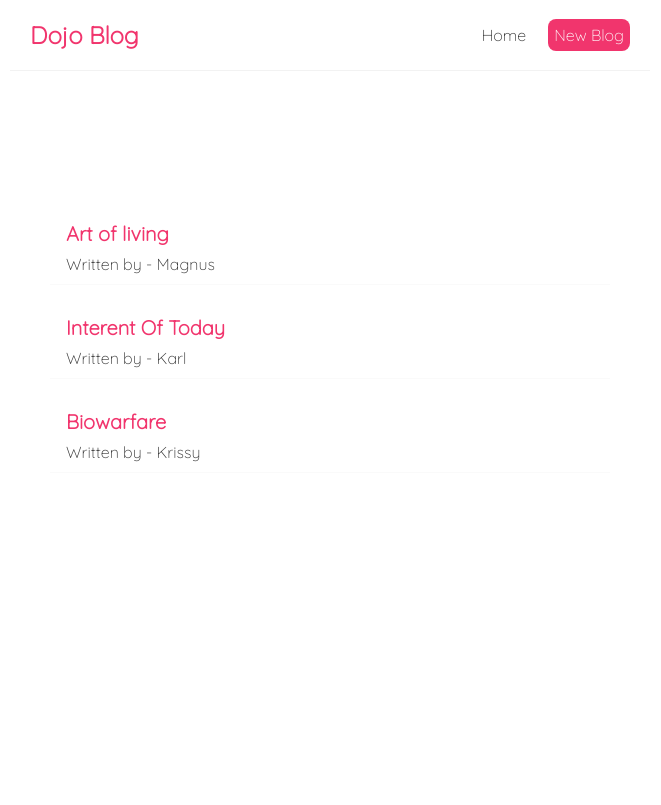
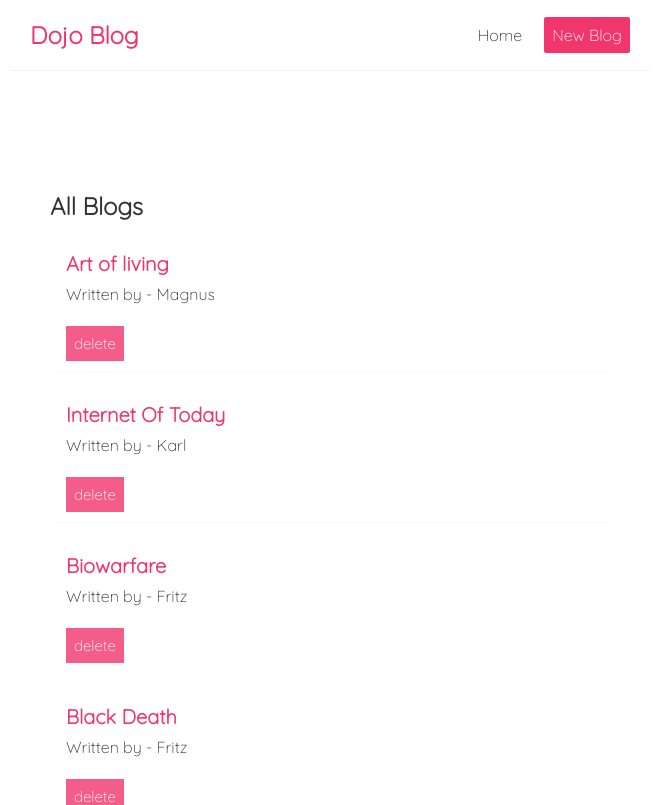
Before and after one commit to a1nkur/microblog-react-application, a React (Create React App) app: page / in a window 1280 px wide. Shown: the top 805 px of the page, without its empty margins (310-971 px from the left). Built offline with nearby package versions, Linux system fonts and the light colour scheme; the HTML template or start-up script is replaced by a standard one.

Commit message:
deletion method-1

```diff
--- a/src/Components/BlogListItem.js
+++ b/src/Components/BlogListItem.js
@@ -1,14 +1,18 @@
-const BlogListItem = ({ blogs }) => {
+const BlogListItem = ({ blogs, title, setBlogs }) => {
+  const handleDelete = idToDelete => {
+    setBlogs(blogs.filter(eachItem => eachItem.id !== idToDelete));
+  };
+
   return (
     <div className="blog-list-item">
-      {blogs.map(eachBlog => {
-        return (
-          <div className="blog-preview" id={eachBlog.id}>
-            <h3>{eachBlog.title}</h3>
-            <p>Written by - {eachBlog.author}</p>
-          </div>
-        );
-      })}
+      <h2> {title} </h2>
+      {blogs.map(eachBlog => (
+        <div className="blog-preview" key={eachBlog.id}>
+          <h3>{eachBlog.title}</h3>
+          <p>Written by - {eachBlog.author}</p>
+          <button onClick={() => handleDelete(eachBlog.id)}>delete</button>
+        </div>
+      ))}
     </div>
   );
 };
--- a/src/Components/Home.js
+++ b/src/Components/Home.js
@@ -12,13 +12,19 @@ const Home = () => {
     {
       author: "Karl",
       id: 2,
-      title: "Interent Of Today",
+      title: "Internet Of Today",
       body: "lorem ipsum ...",
     },
     {
-      author: "Krissy",
+      author: "Fritz",
       id: 3,
       title: "Biowarfare",
+      body: "lorem ipsum ...",
+    },
+    {
+      author: "Fritz",
+      id: 4,
+      title: "Black Death",
       body: "lorem ipsum ...",
     },
   ]);
@@ -26,7 +32,12 @@ const Home = () => {
   return (
     <div className="main-content">
       {/* A reusable component where a dynamic state value is passed down using props */}
-      <BlogListItem blogs={blogs} />
+      <BlogListItem blogs={blogs} title="All Blogs" setBlogs={setBlogs} />
+      <BlogListItem
+        blogs={blogs.filter(eachItem => eachItem.author === "Fritz")}
+        title="Fritz's blogs"
+        setBlogs={setBlogs}
+      />
     </div>
   );
 };
--- a/src/Components/Navbar.js
+++ b/src/Components/Navbar.js
@@ -12,7 +12,8 @@ const Navbar = () => {
             style={{
               color: "#fff",
               backgroundColor: "#f1356d",
-              borderRadius: "8px"
+              borderRadius: "2px",
+              padding: 8,
             }}
           >
             New Blog
--- a/src/index.css
+++ b/src/index.css
@@ -53,7 +53,7 @@
 
 .blog-preview {
   /* top push the content inside the surrounding border */
-  padding:10px 16px;
+  padding: 10px 16px;
   /* Gap between each template */
   margin: 20px 0;
   border-bottom: 1px solid #fafafa;
@@ -68,3 +68,13 @@
   color: #f1356d;
   margin-bottom: 8px;
 }
+
+.blog-preview button {
+  padding: 8px;
+  margin-top: 22px;
+  color: #fff;
+  background-color: #f45d8a;
+  border: none;
+  border-radius: "2px";
+  font-size: 15px;
+}
```
